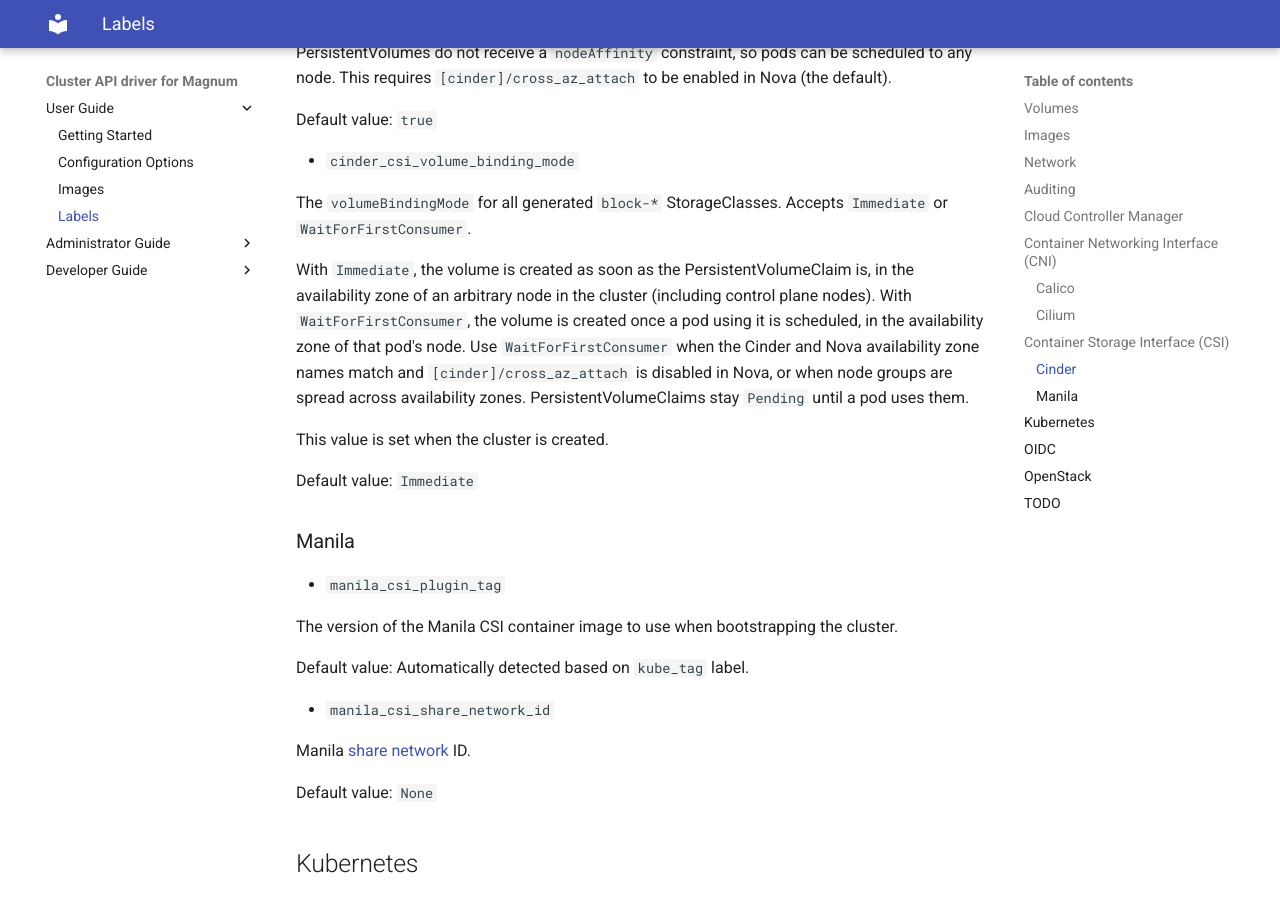
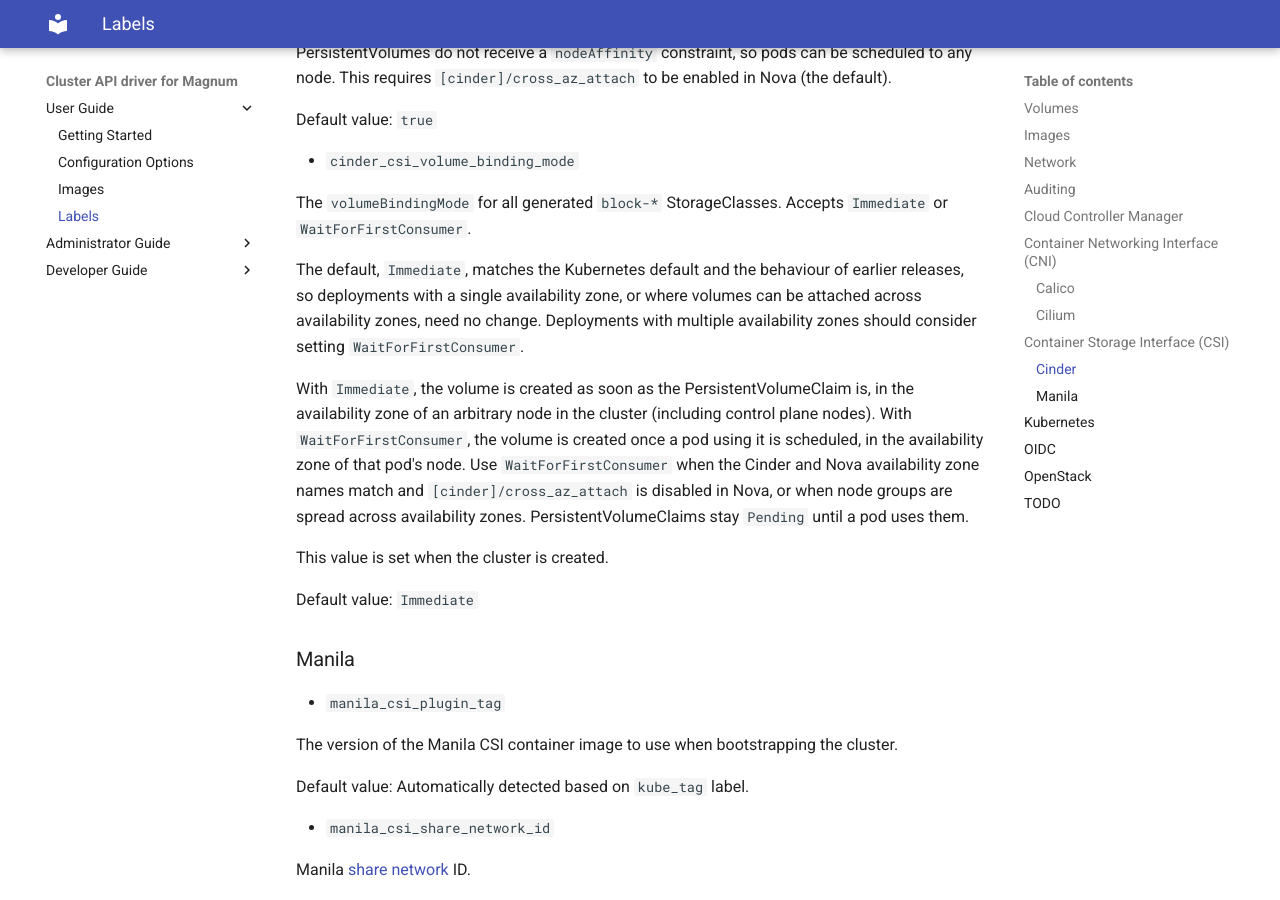
Before and after one commit to vexxhost/magnum-cluster-api, an MkDocs documentation site: the page built from docs/user/labels.md, in a window 1280 px wide and 900 px high, scrolled down 4177 px. Built offline with MkDocs 1.6.1 and Material for MkDocs 9.7.7, drawn with Linux system fonts in a browser that asks for light colours.

Commit message:
docs: clarify default cinder_csi_volume_binding_mode
Keep Immediate as the default so existing deployments see no change, and point multi-AZ deployments at WaitForFirstConsumer.

Signed-off-by: Mohammed Naser <mnaser@vexxhost.com>

```diff
--- a/docs/user/labels.md
+++ b/docs/user/labels.md
@@ -196,6 +196,12 @@ is often accomplished by deploying a driver on each node.
    The `volumeBindingMode` for all generated `block-*` StorageClasses.
    Accepts `Immediate` or `WaitForFirstConsumer`.
 
+   The default, `Immediate`, matches the Kubernetes default and the behaviour
+   of earlier releases, so deployments with a single availability zone, or
+   where volumes can be attached across availability zones, need no change.
+   Deployments with multiple availability zones should consider setting
+   `WaitForFirstConsumer`.
+
    With `Immediate`, the volume is created as soon as the PersistentVolumeClaim
    is, in the availability zone of an arbitrary node in the cluster (including
    control plane nodes). With `WaitForFirstConsumer`, the volume is created
```
